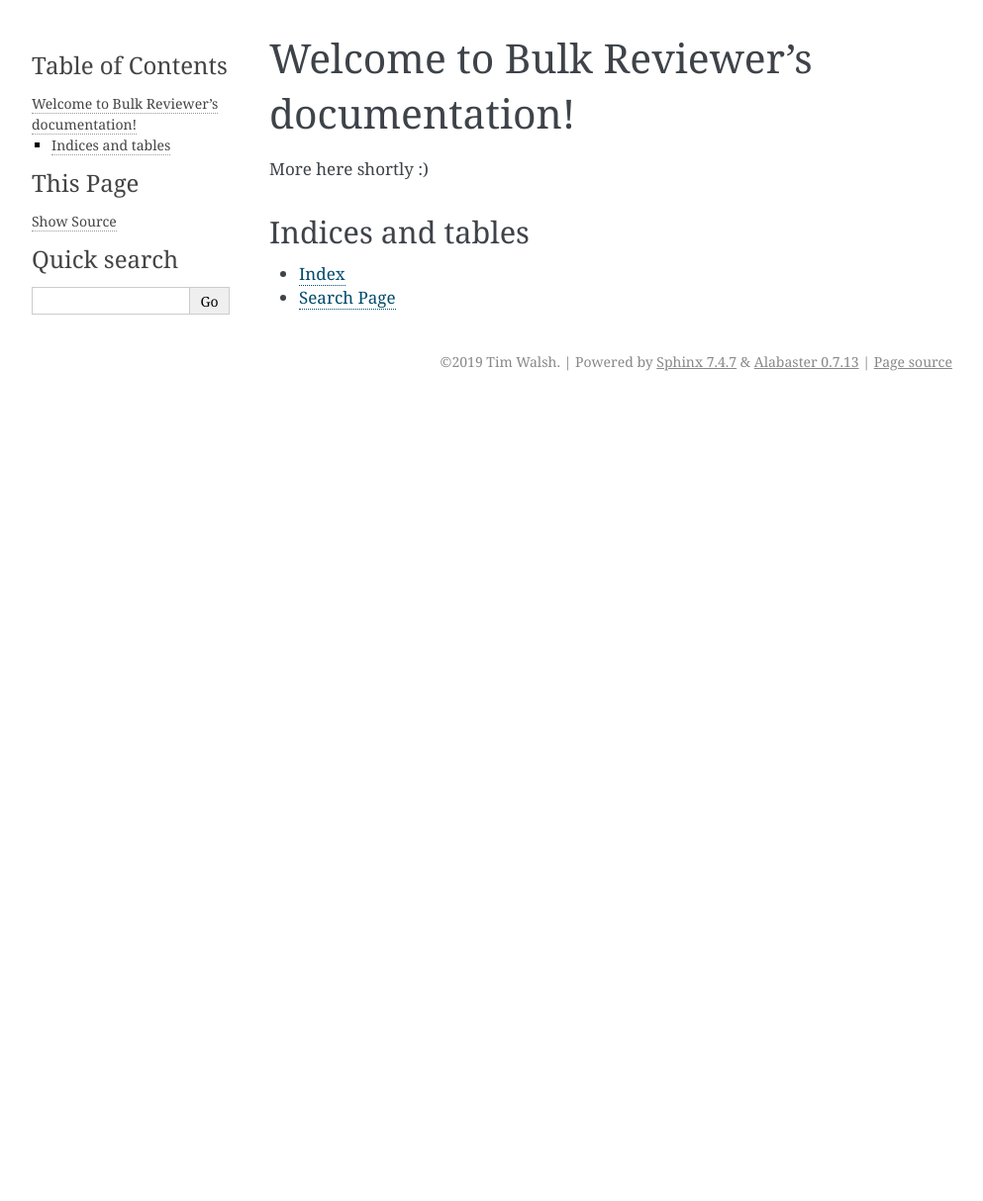
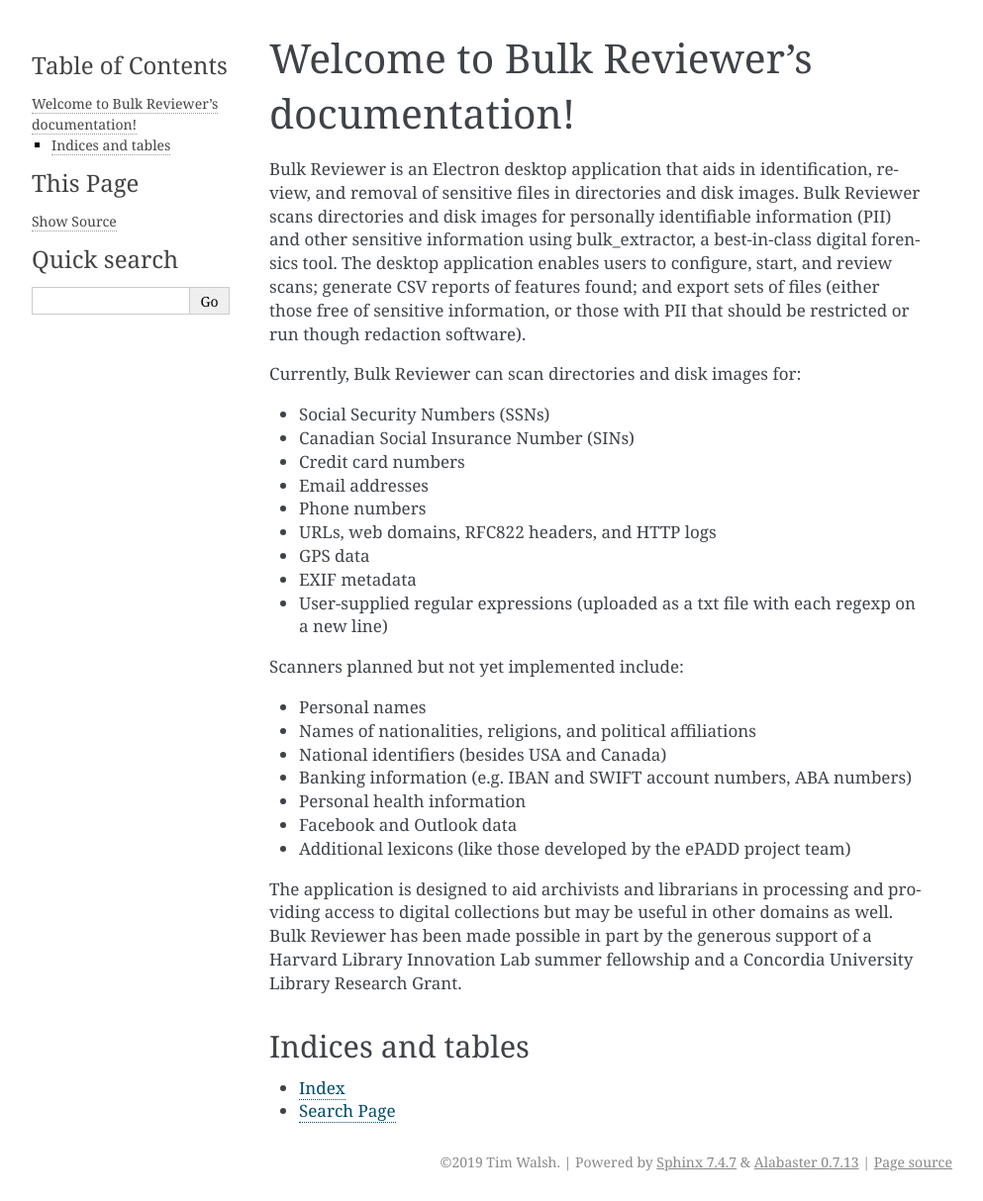
Before and after one commit to bulk-reviewer/bulk-reviewer, a Sphinx documentation site: the page built from docs/index.rst, in a window 1280 px wide. Shown: the whole page at 99% size, without its empty margins (148-1141 px from the left). Built offline with Sphinx 7.4.7, drawn with Linux system fonts in a browser that asks for light colours; before the commit the page ends 900 px from its top, so only the background shows below that.

Commit message:
Update docs

```diff
--- a/docs/index.rst
+++ b/docs/index.rst
@@ -10,7 +10,31 @@
    :maxdepth: 2
    :caption: Contents:
 
-More here shortly :)
+Bulk Reviewer is an Electron desktop application that aids in identification, review, and removal of sensitive files in directories and disk images. Bulk Reviewer scans directories and disk images for personally identifiable information (PII) and other sensitive information using bulk_extractor, a best-in-class digital forensics tool. The desktop application enables users to configure, start, and review scans; generate CSV reports of features found; and export sets of files (either those free of sensitive information, or those with PII that should be restricted or run though redaction software).
+
+Currently, Bulk Reviewer can scan directories and disk images for:
+
+* Social Security Numbers (SSNs)
+* Canadian Social Insurance Number (SINs)
+* Credit card numbers
+* Email addresses
+* Phone numbers
+* URLs, web domains, RFC822 headers, and HTTP logs
+* GPS data
+* EXIF metadata
+* User-supplied regular expressions (uploaded as a txt file with each regexp on a new line)
+
+Scanners planned but not yet implemented include:
+
+* Personal names
+* Names of nationalities, religions, and political affiliations
+* National identifiers (besides USA and Canada)
+* Banking information (e.g. IBAN and SWIFT account numbers, ABA numbers)
+* Personal health information
+* Facebook and Outlook data
+* Additional lexicons (like those developed by the ePADD project team)
+
+The application is designed to aid archivists and librarians in processing and providing access to digital collections but may be useful in other domains as well. Bulk Reviewer has been made possible in part by the generous support of a Harvard Library Innovation Lab summer fellowship and a Concordia University Library Research Grant.
 
 ------------------
 Indices and tables
```
Also changed, not shown: docs/installation.rst (added, +64 -0 lines).
